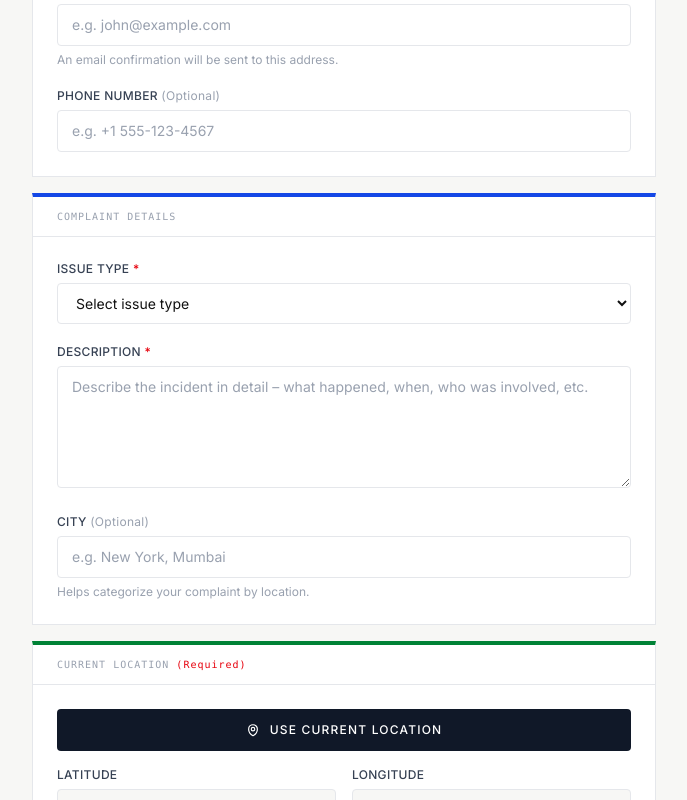
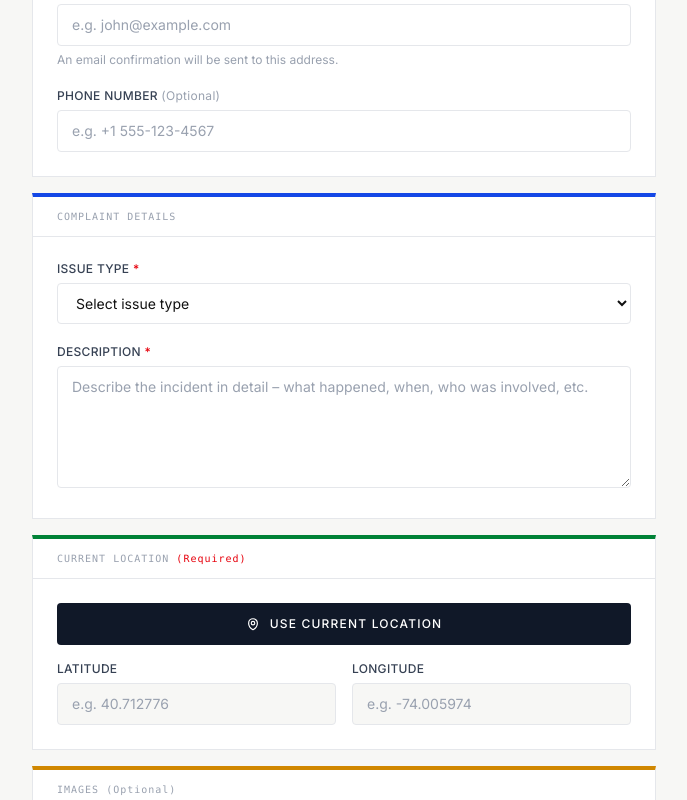
Before and after one commit to cheytac12/test2222222222, a Next.js app: page /complaint in a window 1280 px wide. Shown: the part 378-1178 px from the top of the page, without its empty margins (296-983 px from the left). Built offline with nearby package versions, Linux system fonts and the light colour scheme.

Commit message:
Remove city field from complaint form and API to fix save error
Co-authored-by: cheytac12 <184972669+cheytac12@users.noreply.github.com>

```diff
--- a/app/api/complaints/route.ts
+++ b/app/api/complaints/route.ts
@@ -2,7 +2,6 @@ import { NextRequest, NextResponse } from 'next/server';
 import { supabaseAdmin } from '@/lib/supabase-server';
 import { generateComplaintId } from '@/lib/utils';
 import { sendStatusEmail } from '@/lib/email';
-import { reverseGeocodeCity } from '@/lib/cities';
 
 // ─── In-memory IP rate limiter ─────────────────────────────────────────────
 // Allows up to MAX_REQUESTS per IP within WINDOW_MS milliseconds.
@@ -101,7 +100,6 @@ export async function POST(request: NextRequest) {
     const phone = formData.get('phone') as string | null;
     const issue_type = formData.get('issue_type') as string;
     const description = formData.get('description') as string;
-    const city = formData.get('city') as string | null;
     const latStr = formData.get('latitude') as string | null;
     const lonStr = formData.get('longitude') as string | null;
     const images = formData.getAll('images') as File[];
@@ -140,12 +138,8 @@ export async function POST(request: NextRequest) {
       return NextResponse.json({ error: 'Could not generate unique complaint ID' }, { status: 500 });
     }
 
-    // Auto-assign city from coordinates when not provided by the user
     const lat = latStr ? parseFloat(latStr) : null;
     const lon = lonStr ? parseFloat(lonStr) : null;
-    const resolvedCity =
-      city?.trim() ||
-      (lat !== null && lon !== null ? reverseGeocodeCity(lat, lon) : null);
 
     // Insert the complaint record
     const { data: complaint, error: insertError } = await supabaseAdmin
@@ -157,7 +151,6 @@ export async function POST(request: NextRequest) {
         phone: phone || null,
         issue_type,
         description,
-        city: resolvedCity,
         latitude: lat,
         longitude: lon,
         status: 'Pending',
--- a/app/complaint/page.tsx
+++ b/app/complaint/page.tsx
@@ -24,7 +24,6 @@ export default function ComplaintPage() {
     phone: '',
     issue_type: '',
     description: '',
-    city: '',
     latitude: '',
     longitude: '',
     website: '', // honeypot – must remain empty
@@ -70,28 +69,6 @@ export default function ComplaintPage() {
           longitude: lon,
         }));
 
-        // Auto-detect city via OpenStreetMap Nominatim reverse geocoding
-        try {
-          const res = await fetch(
-            `https://nominatim.openstreetmap.org/reverse?lat=${lat}&lon=${lon}&format=json`,
-            { headers: { 'Accept-Language': 'en', 'User-Agent': 'CrimeReport/1.0 (complaint-registration-form)' } }
-          );
-          if (res.ok) {
-            const data = await res.json();
-            const city =
-              data.address?.city ||
-              data.address?.town ||
-              data.address?.village ||
-              data.address?.county ||
-              '';
-            if (city) {
-              setForm((prev) => ({ ...prev, city: prev.city || city }));
-            }
-          }
-        } catch {
-          // Geocoding failed silently – user can still enter city manually
-        }
-
         setGpsLoading(false);
       },
       (err) => {
@@ -129,7 +106,6 @@ export default function ComplaintPage() {
       fd.append('phone', form.phone.trim());
       fd.append('issue_type', form.issue_type);
       fd.append('description', form.description.trim());
-      if (form.city.trim()) fd.append('city', form.city.trim());
       fd.append('latitude', form.latitude);
       fd.append('longitude', form.longitude);
       fd.append('website', form.website);
@@ -316,22 +292,6 @@ export default function ComplaintPage() {
                   className="w-full border border-gray-200 rounded-sm px-3.5 py-2.5 text-sm focus:outline-none focus:ring-1 focus:ring-gray-900 focus:border-gray-900 resize-y placeholder:text-gray-400"
                 />
               </div>
-
-              <div>
-                <label htmlFor="city" className="block text-xs font-medium text-gray-700 mb-1.5 uppercase tracking-wide">
-                  City <span className="text-gray-400 normal-case font-normal">(Optional)</span>
-                </label>
-                <input
-                  id="city"
-                  name="city"
-                  type="text"
-                  value={form.city}
-                  onChange={handleChange}
-                  placeholder="e.g. New York, Mumbai"
-                  className="w-full border border-gray-200 rounded-sm px-3.5 py-2.5 text-sm focus:outline-none focus:ring-1 focus:ring-gray-900 focus:border-gray-900 placeholder:text-gray-400"
-                />
-                <p className="text-xs text-gray-400 mt-1.5">Helps categorize your complaint by location.</p>
-              </div>
             </div>
           </div>
 
```
